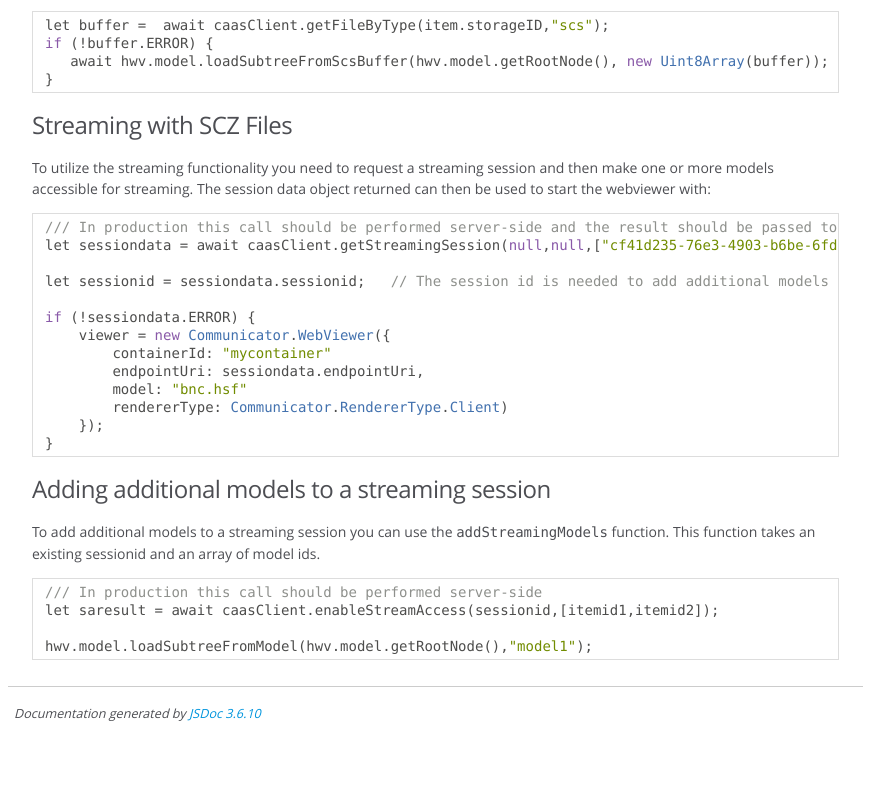
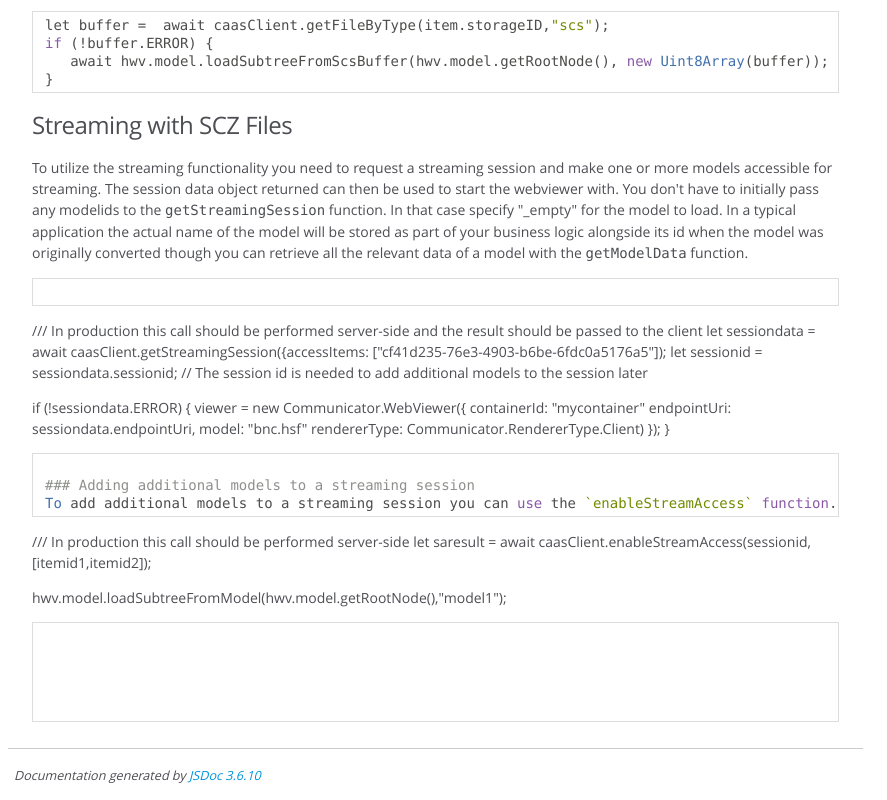
Before and after one commit to techsoft3d/hc-caas-api, a website: page docs/index.html in a window 1280 px wide. Shown: the part 3048-3848 px from the top of the page, without its empty margins (0-887 px from the left). Before the commit the page ends 3786 px from the top, so only its background shows below. Drawn offline with Linux system fonts and the light colour scheme.

Commit message:
readme updated

```diff
--- a/docs/index.html
+++ b/docs/index.html
@@ -145,27 +145,34 @@ if (!buffer.ERROR) {
 
 </code></pre>
 <h3>Streaming with SCZ Files</h3>
-<p>To utilize the streaming functionality you need to request a streaming session and then make one or more models accessible for streaming. The session data object returned can then be used to start the webviewer with:</p>
-<pre class="prettyprint source"><code>/// In production this call should be performed server-side and the result should be passed to the client
-let sessiondata = await caasClient.getStreamingSession(null,null,[&quot;cf41d235-76e3-4903-b6be-6fdc0a5176a5&quot;]);
+<p>To utilize the streaming functionality you need to request a streaming session and make one or more models accessible for streaming. The session data object returned can then be used to start the webviewer with. You don't have to initially pass any modelids to the <code>getStreamingSession</code> function. In that case specify &quot;_empty&quot; for the model to load. In a typical application the actual name of the model will be stored as part of your business logic alongside its id when the model was originally converted though you can retrieve all the relevant data of a model with the <code>getModelData</code> function.</p>
+<pre class="prettyprint source"><code>
+</code></pre>
+<p>/// In production this call should be performed server-side and the result should be passed to the client
+let sessiondata = await caasClient.getStreamingSession({accessItems: [&quot;cf41d235-76e3-4903-b6be-6fdc0a5176a5&quot;]);
+let sessionid = sessiondata.sessionid;   // The session id is needed to add additional models to the session later</p>
+<p>if (!sessiondata.ERROR) {
+viewer = new Communicator.WebViewer({
+containerId: &quot;mycontainer&quot;
+endpointUri: sessiondata.endpointUri,
+model: &quot;bnc.hsf&quot;
+rendererType: Communicator.RendererType.Client)
+});
+}</p>
+<pre class="prettyprint source"><code>
+### Adding additional models to a streaming session
+To add additional models to a streaming session you can use the `enableStreamAccess` function. This function takes an existing sessionid and an array of model ids.
 
-let sessionid = sessiondata.sessionid;   // The session id is needed to add additional models to the session later
+</code></pre>
+<p>/// In production this call should be performed server-side
+let saresult = await caasClient.enableStreamAccess(sessionid,[itemid1,itemid2]);</p>
+<p>hwv.model.loadSubtreeFromModel(hwv.model.getRootNode(),&quot;model1&quot;);</p>
+<pre class="prettyprint source"><code>
 
-if (!sessiondata.ERROR) {
-    viewer = new Communicator.WebViewer({
-        containerId: &quot;mycontainer&quot;
-        endpointUri: sessiondata.endpointUri,
-        model: &quot;bnc.hsf&quot;
-        rendererType: Communicator.RendererType.Client)
-    });
-}
-</code></pre>
-<h3>Adding additional models to a streaming session</h3>
-<p>To add additional models to a streaming session you can use the <code>addStreamingModels</code> function. This function takes an existing sessionid and an array of model ids.</p>
-<pre class="prettyprint source"><code>/// In production this call should be performed server-side
-let saresult = await caasClient.enableStreamAccess(sessionid,[itemid1,itemid2]);
 
-hwv.model.loadSubtreeFromModel(hwv.model.getRootNode(),&quot;model1&quot;);
+
+
+
 </code></pre></article>
     </section>
 
```
Also changed, not shown: README.md.
